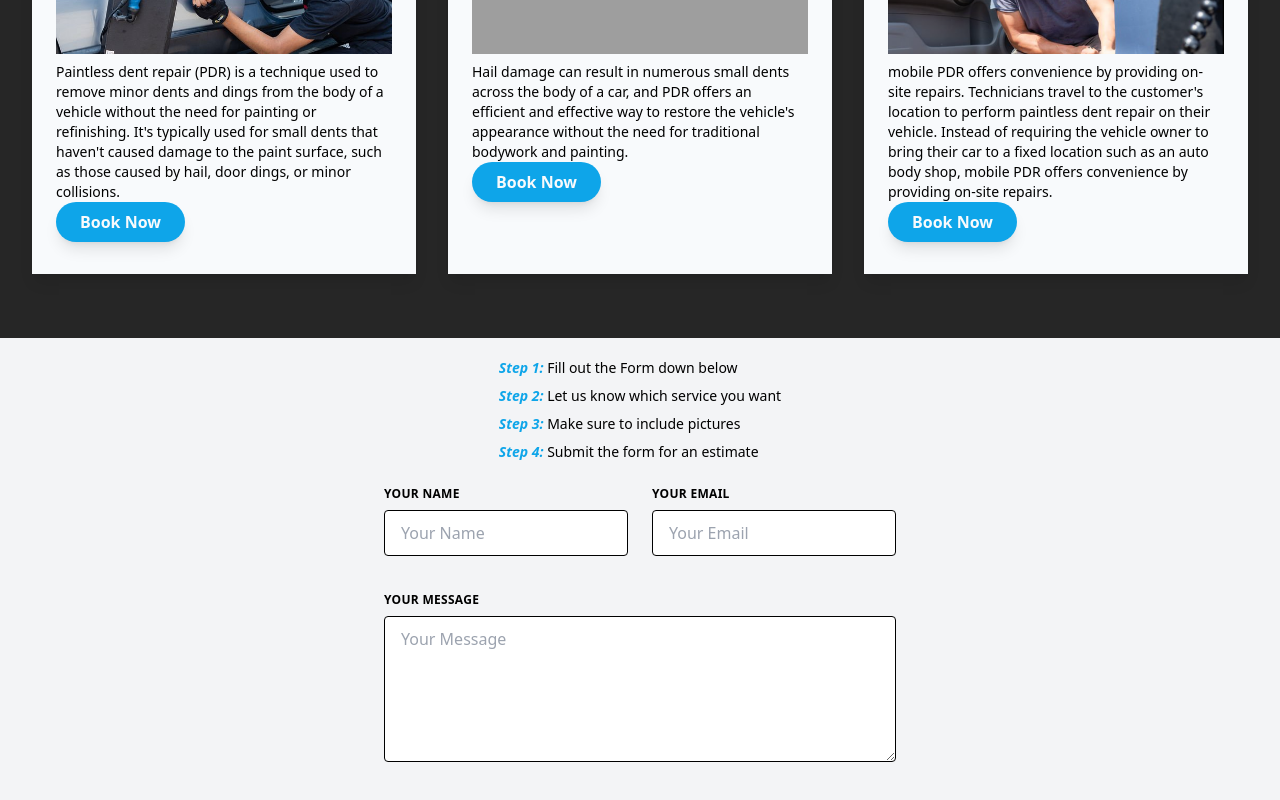
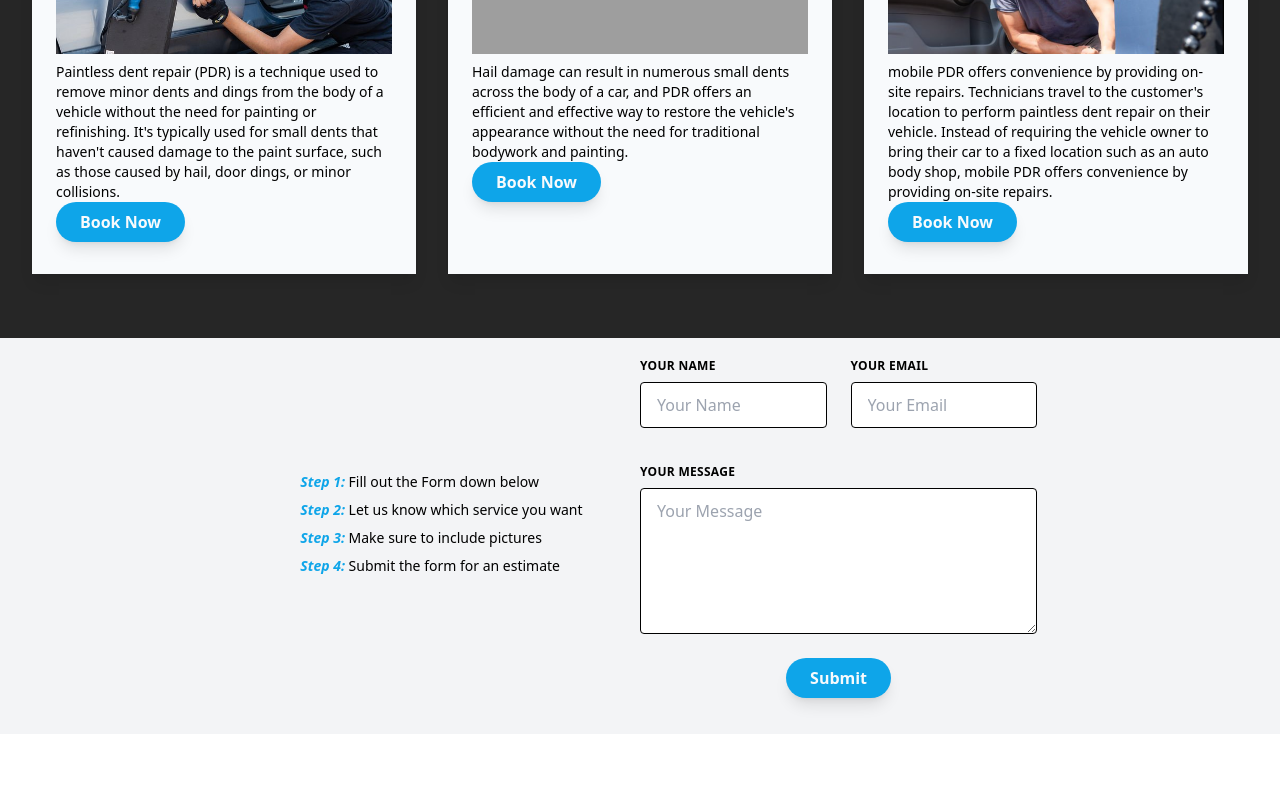
Before and after one commit to LuiiVuitton/AlfaroAutoDetailing, a React (Vite) app: page / in a window 1280 px wide. Shown: the part 1951-2751 px from the top of the page. After the commit the page ends 2685 px from the top, so only its background shows below. Built offline with nearby package versions, Linux system fonts and the light colour scheme; grey boxes are pictures that could not be loaded.

Commit message:
added form

```diff
--- a/src/pages/Contact.tsx
+++ b/src/pages/Contact.tsx
@@ -1,11 +1,11 @@
 function Contact() {
   return (
-    <div id="Contact">
+    <div id="Contact" className="bg-sectionLight flex justify-center">
       <section className="bg-sectionLight py-5">
         <div className="container">
-          <div className="row">
+          <div className="flex flex-wrap justify-center">
             {/* Direction Steps */}
-            <div className="col-lg-3 mb-4 flex flex-col items-center justify-center">
+            <div className="w-full lg:w-1/2 mb-4 lg:pl-4 flex items-center justify-center">
               <div className="flex flex-col justify-start">
                 <div className="text-gray-700 text-sm mb-2">
                   <span className="text-lightBlue font-semibold italic">
@@ -38,8 +38,9 @@ function Contact() {
                 </div>
               </div>
             </div>
+
             {/* Form */}
-            <div className="col-lg-9">
+            <div className="w-full lg:w-1/2 mb-4 lg:pr-4">
               <div className="flex flex-col items-center justify-center">
                 <form
                   className="w-full max-w-lg"
@@ -100,9 +101,9 @@ function Contact() {
                   <div className="flex items-center justify-center">
                     <button
                       type="submit"
-                      className="bg-blue-500 hover:bg-blue-700 text-white font-bold py-2 px-4 rounded focus:outline-none focus:shadow-outline"
+                      className="bg-lightBlue text-white font-bold py-2 px-6 rounded-full shadow-lg hover:bg-pink-400 hover:text-black hover:scale-105 transition duration-300"
                     >
-                      Send Message
+                      Submit
                     </button>
                   </div>
                 </form>
```
